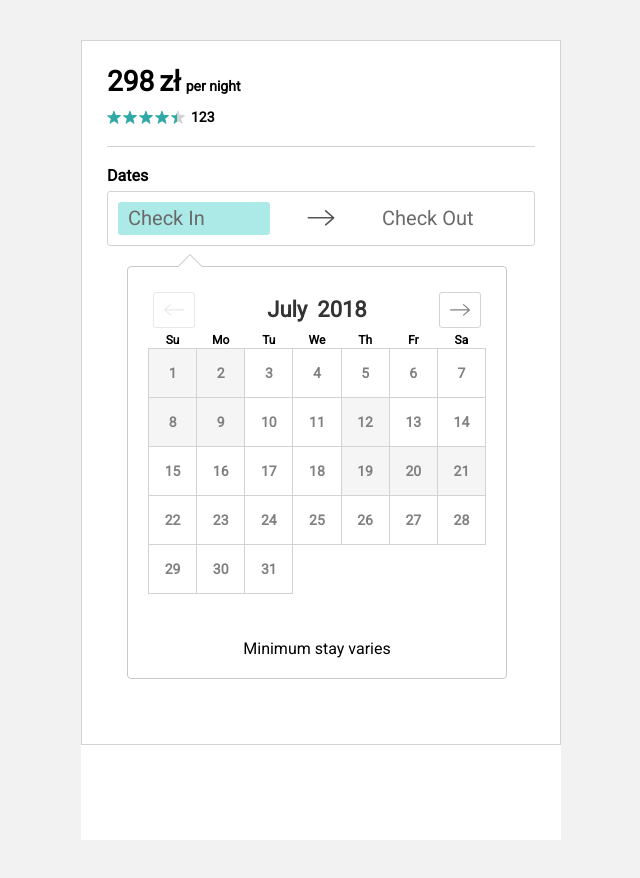
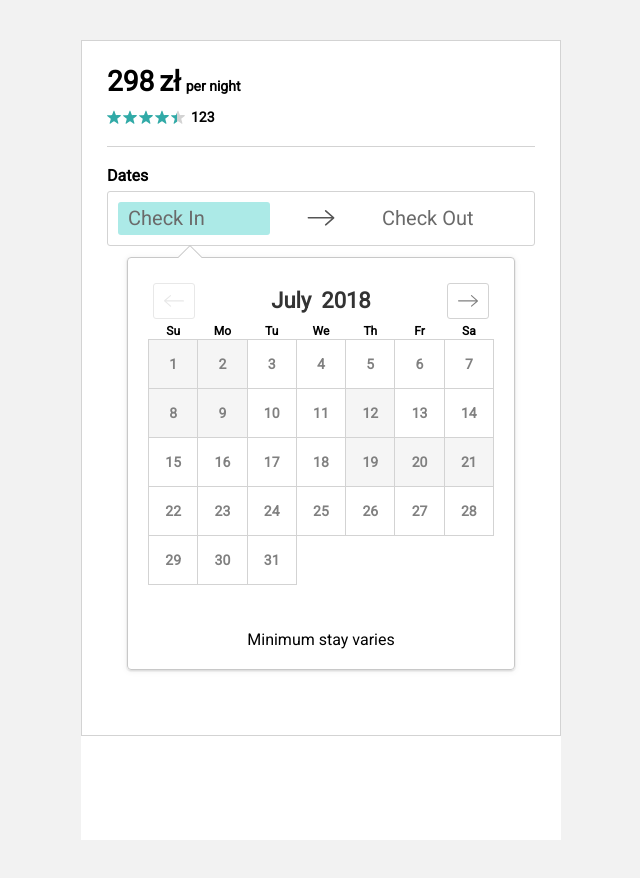
Before and after one commit to aanti/booking-calendar, a React (Create React App) app: page / in a window 1280 px wide. Both pictures are taken after a click on the element "Check In". Shown: the whole page, without its empty margins (319-959 px from the left). Built offline with nearby package versions, Linux system fonts and the light colour scheme.

Commit message:
Console.logs removed, Calendar positioning

```diff
--- a/src/components/Calendar/Calendar.css
+++ b/src/components/Calendar/Calendar.css
@@ -1,10 +1,10 @@
 .calendar {
-  padding: 20px;
+  padding: 11px 20px 20px;
 }
 
 .calendarPaper {
   position: relative;
-  width: 380px;
+  width: 100%;
 }
 
 .calendarPaper__marker {
@@ -18,6 +18,7 @@
   border: 1px solid #c8c8c8;
   padding: 20px;
   border-radius: 4px;
+  box-shadow: 0px 1px 6px 1px rgba(0, 0, 0, 0.05), 0px 1px 1px 1px rgba(0, 0, 0, 0.05), 0px 2px 1px -1px rgba(0, 0, 0, 0.05);
 }
 
 .calendarContent {
--- a/src/components/Calendar/Calendar.js
+++ b/src/components/Calendar/Calendar.js
@@ -42,8 +42,8 @@ const CalendarContent = ({
   )
 }
 
-const CalendarPaper = ({ markerPosition = 'left', markerOffset = 50, children }) => (
-  <div className="calendarPaper">
+const CalendarPaper = ({ markerPosition = 'left', markerOffset = 50, forwardedRef, children }) => (
+  <div className="calendarPaper" ref={forwardedRef}>
     <div
       className="calendarPaper__marker"
       style={{ ...(markerPosition === 'left' ? { left: markerOffset } : { right: markerOffset }) }}
@@ -80,8 +80,8 @@ class Calendar extends Component {
   render () {
     const { forwardedRef, mode, ...props } = this.props
     return (
-      <div className="calendar" ref={forwardedRef}>
-        <CalendarPaper markerPosition={mode === 'checkin' ? 'left' : 'right'}>
+      <div className="calendar">
+        <CalendarPaper markerPosition={mode === 'checkin' ? 'left' : 'right'} forwardedRef={forwardedRef}>
           <CalendarContent
             {...this.state.date}
             {...props}
--- a/src/utils/hoc.js
+++ b/src/utils/hoc.js
@@ -10,19 +10,15 @@ export const outsideClickable =  (WrappedComponent) => (
     }
 
     componentDidMount(nextProps) {
-      console.log('add down event')
       document.addEventListener('mousedown', this.handleMouseDown)
     }
 
     componentWillUnmount () {
-      console.log('remove event')
       document.removeEventListener('mousedown', this.handleMouseDown)
     }
 
     handleMouseDown (e) {
       const { onClickOutside } = this.props
-      console.log(e)
-      console.log(this.element.current)
       if (this.element.current && !this.element.current.contains(e.target)) {
         onClickOutside && onClickOutside()
       }
```
